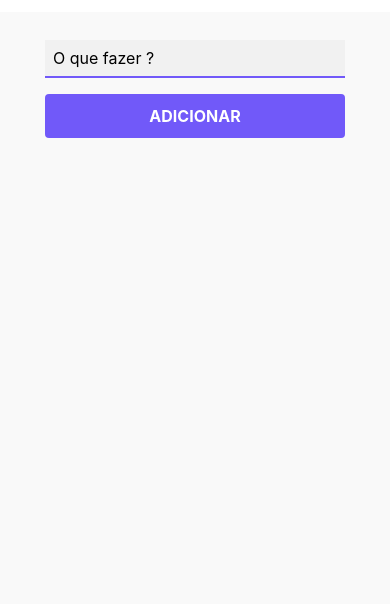
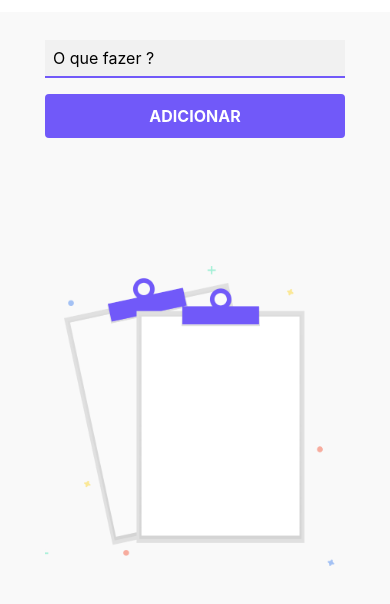
Before and after one commit to guivictorr/todo-app, a React Native app: screen / in a window 390 px wide. Shown: the top 604 px of the page. Built offline with nearby package versions, Linux system fonts and the light colour scheme.

Commit message:
Image for illustrate empty todos

```diff
--- a/src/components/Todo/Todo.js
+++ b/src/components/Todo/Todo.js
@@ -6,7 +6,7 @@ const Todo = ({title, deleteTodo}) => {
   return (
     <View style={styles.todoContainer}>
         <View style={styles.todoContent}>
-            <TouchableOpacity style={styles.todoButton} onPress={deleteTodo}>
+            <TouchableOpacity style={{padding:6,}} onPress={deleteTodo}>
                 <MaterialCommunityIcons name="close" size={24} color="#7159f9" />
             </TouchableOpacity>
             <Text style={styles.todoText}>{title}</Text>
--- a/src/pages/Home/Home.js
+++ b/src/pages/Home/Home.js
@@ -1,5 +1,5 @@
 import React, {useState} from 'react';
-import { SafeAreaView, StyleSheet, StatusBar, FlatList, View, TextInput } from 'react-native';
+import { SafeAreaView, StyleSheet, StatusBar, FlatList, View, TextInput, Image } from 'react-native';
 
 import AddButton from '../../components/AddButton/AddButton'
 import Todo from '../../components/Todo/Todo'
@@ -9,6 +9,7 @@ const Home = () => {
     const [text, setText] = useState('')
     const [completed, setCompleted] = useState(false)
     const [id, setId] = useState(0)
+    const imageUri = require('../../../assets/empty.png')
 
     const newTodo = () => {
         if(text === ''){
@@ -40,12 +41,14 @@ const Home = () => {
             <TextInput style={styles.addTodoInput} clearButtonMode="always" placeholder="O que fazer ?" onChangeText={text => setText(text)}/>
             <AddButton newTodo={newTodo}/>
         </View>
-        <FlatList
+        {todos.length === 0
+        ? <Image style={styles.emptyImage}
+        source={imageUri}/>
+        : <FlatList
         data={todos}
         keyExtractor={todo => todo.id}
         renderItem={renderItem}
-        showsVerticalScrollIndicator={false}
-        />
+        showsVerticalScrollIndicator={false}/>}
     </SafeAreaView>
   );
 }
@@ -77,6 +80,11 @@ const styles = StyleSheet.create({
         width:300,
         fontSize:16,
     },
+    emptyImage:{
+        width:300,
+        height:300,
+        marginVertical:100,
+    }
 })
 
 export default Home;
```
Also changed, not shown: assets/empty.png (added).
